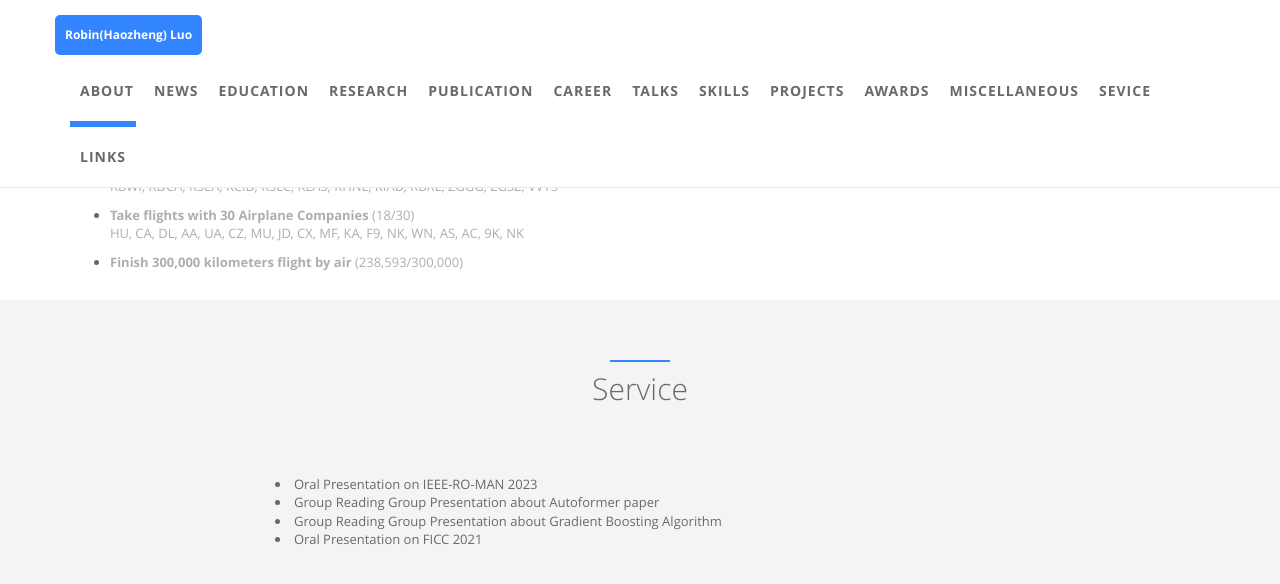
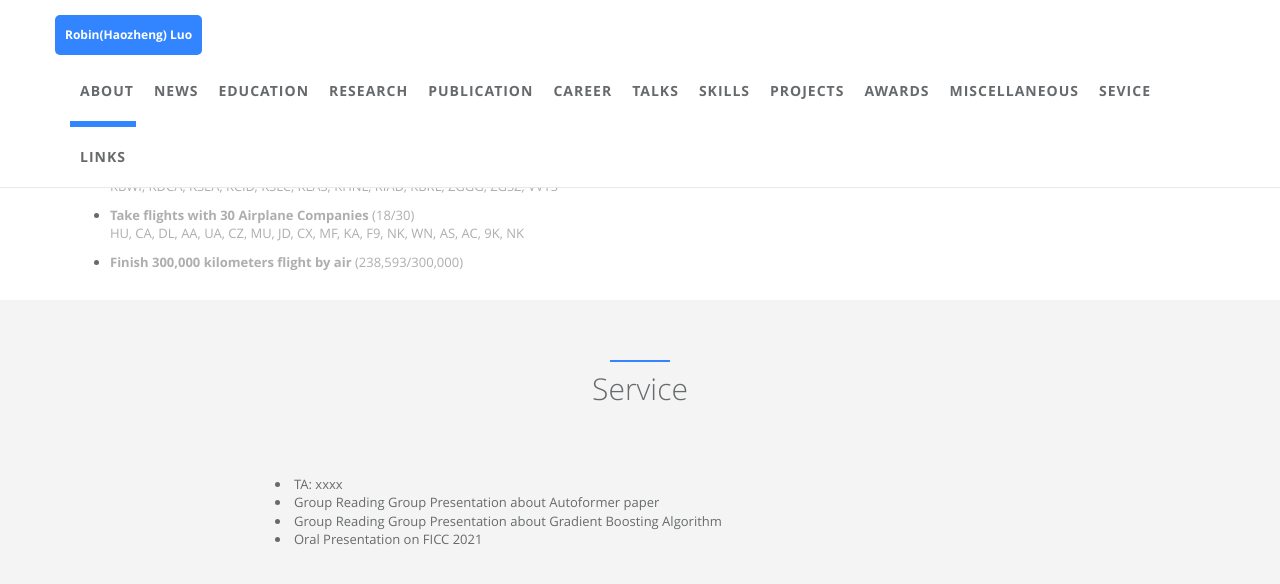
Before and after one commit to robinzixuan/robin.github.io, a Jekyll site: the page built from index.html, in a window 1280 px wide and 900 px high, scrolled down 12693 px, cut to the strip 0-594 px from the top of the window. Shown: the top 584 px of the strip. Built offline with Jekyll 4.4.1, drawn with Linux system fonts in a browser that asks for light colours.

Commit message:
Update sevice.html

```diff
--- a/_includes/sections/sevice.html
+++ b/_includes/sections/sevice.html
@@ -10,7 +10,7 @@
 
   <div class="col-lg-8 col-lg-offset-2 m-t-lg m-b-lg wow zoomIn">
     <ur>
-      <li>Oral Presentation on IEEE-RO-MAN 2023</li>
+      <li>TA: xxxx</li>
       <li>Group Reading Group Presentation about Autoformer paper</li>
       <li>Group Reading Group Presentation about Gradient Boosting Algorithm</li>
       <li>Oral Presentation on FICC 2021</li>
```
